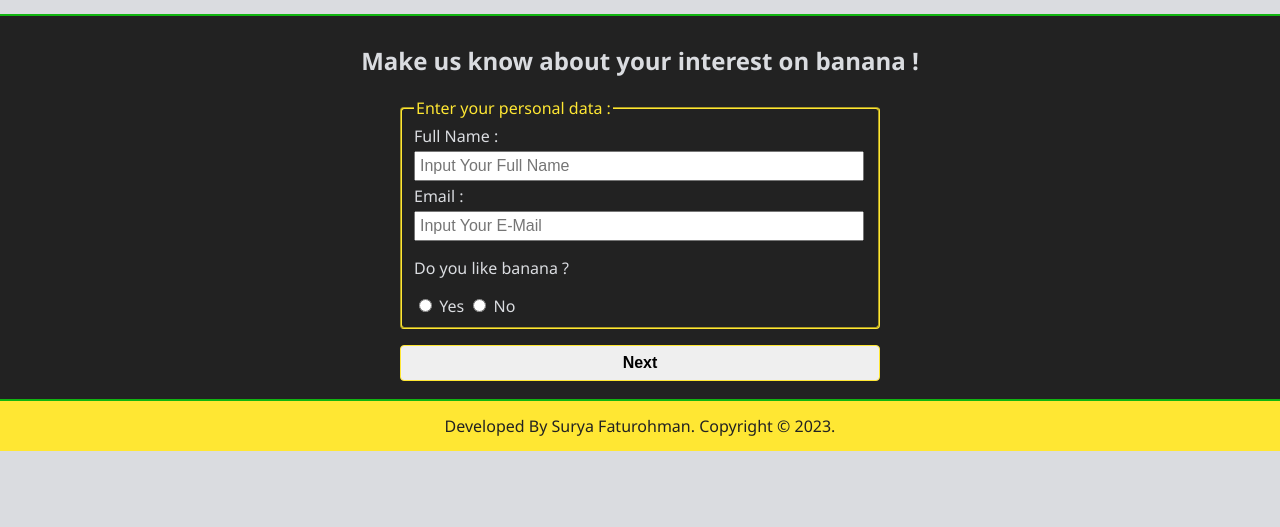
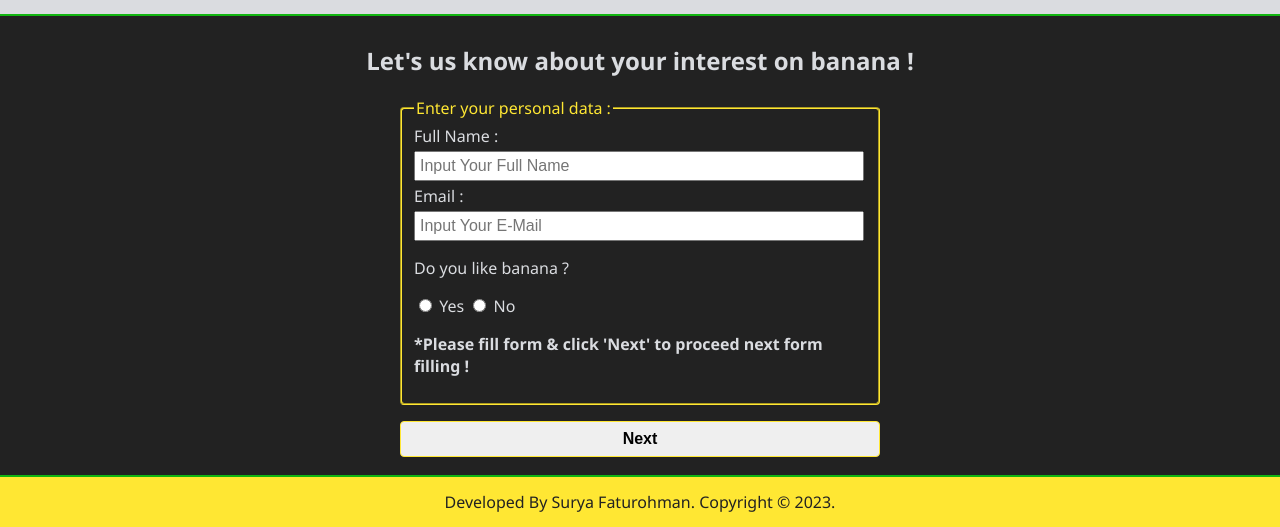
Before and after one commit to RevoU-FSSE-2/week-2-SuryaFtr, a plain HTML site: page index.html in a window 1280 px wide. Shown: the part 2048-2575 px from the top of the page. Before the commit the page ends 2499 px from the top, so only its background shows below. Drawn offline with Linux system fonts and the light colour scheme.

Commit message:
Edit little change on html content

```diff
--- a/index.html
+++ b/index.html
@@ -152,7 +152,7 @@
             </div>
         </section>
         <section id="form-survey">
-            <h2>Make us know about your interest on banana !</h2>
+            <h2>Let's us know about your interest on banana !</h2>
             <form action="#" id="survey">
                 <fieldset>
                     <legend>Enter your personal data :</legend>
@@ -171,6 +171,7 @@
                         <input type="radio" id="no" name="likeBanana" value="No" />
                         <label for="no">No</label>
                     </div>
+                    <p><strong>*Please fill form & click 'Next' to proceed next form filling !</strong></p>
                 </fieldset>
                 <button type="submit" id="next-button" onclick="switchMode()">Next</button>
                 <div id="survey-yes">
```
